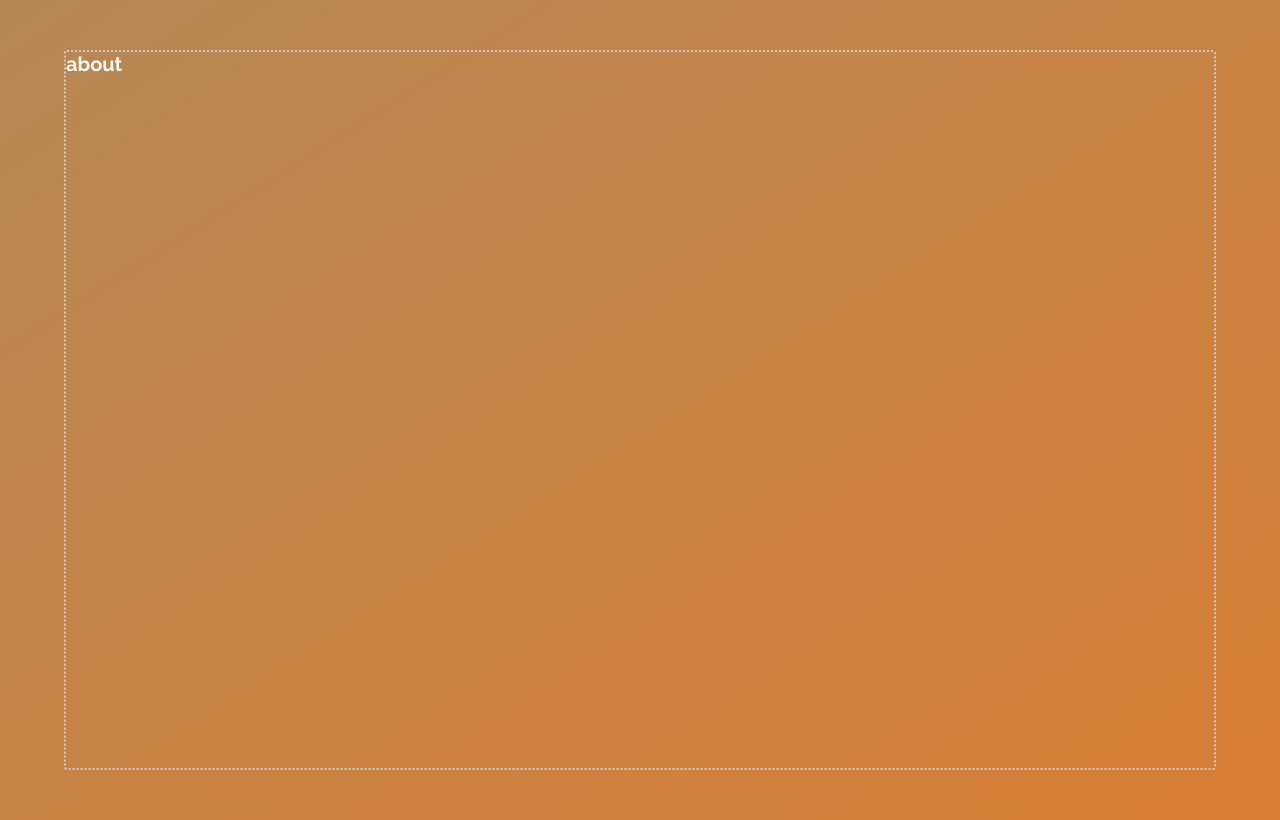
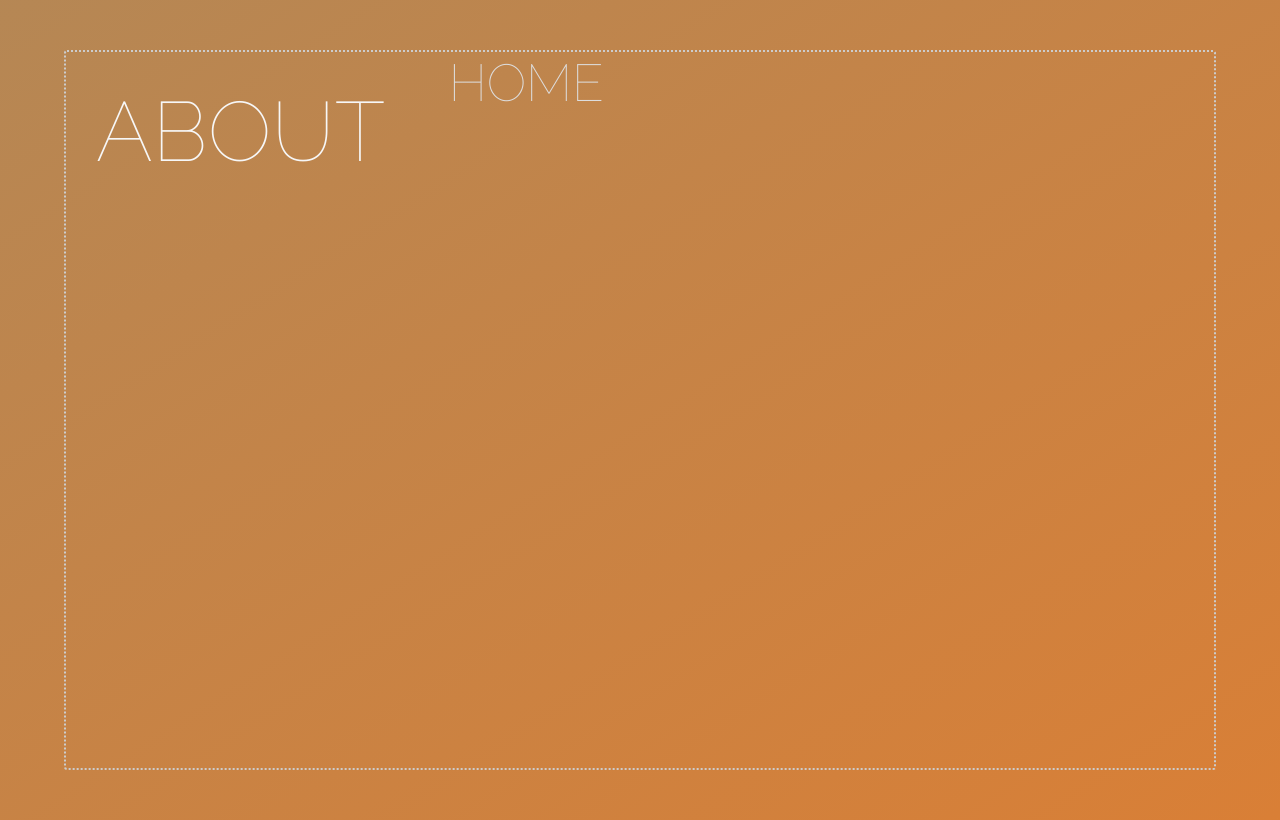
Before and after one commit to hannesivask/hannesivask, a website built with Parcel: page about.html in a window 1280 px wide. Built offline with nearby package versions, Linux system fonts and the light colour scheme.

Commit message:
Update: Added about page

```diff
--- a/about.html
+++ b/about.html
@@ -21,7 +21,8 @@
   </head>
   <body>
     <div class="container">
-      <h1>about</h1>
+      <h1 class="header__title">about</h1>
+      <a href="/" class="nav__link">Home</a>
     </div>
   </body>
 </html>
```
